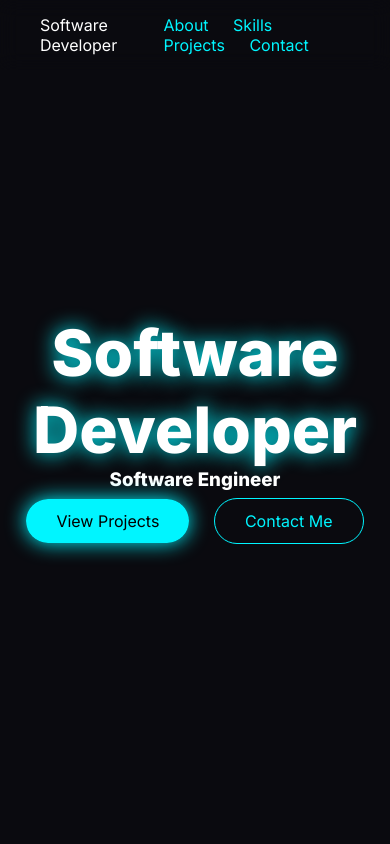
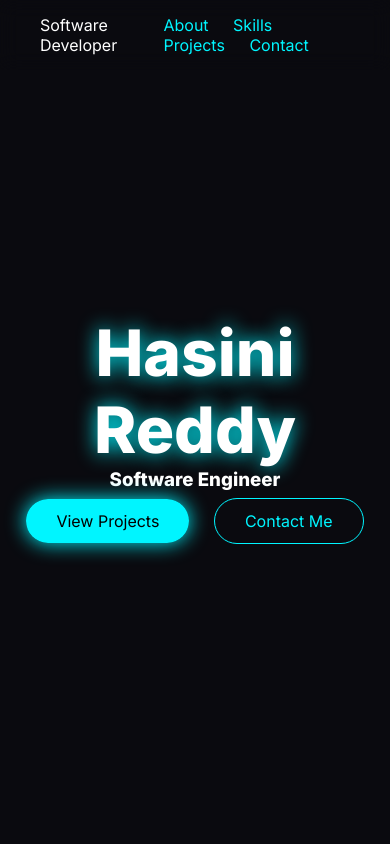
Before and after one commit to HasiniReddy21/HasiniReddy21.github.io, a website: page index.html in a window 390 px wide. Shown: the top 844 px of the page. Drawn offline with Linux system fonts and the light colour scheme.

Commit message:
Updated UI and fixed responsiveness

```diff
--- a/index.html
+++ b/index.html
@@ -28,7 +28,7 @@
   <canvas id="particles"></canvas>
 
   <div class="hero-content">
-    <h1>Software Developer</h1>
+    <h1>Hasini Reddy</h1>
     <h3>Software Engineer</h3>
     <h2 class="typing"></h2>
 
--- /dev/null
+++ b/package.json
@@ -0,0 +1,5 @@
+{
+  "dependencies": {
+    "vercel": "^50.1.3"
+  }
+}
```
Also changed, not shown: 1 other file.
